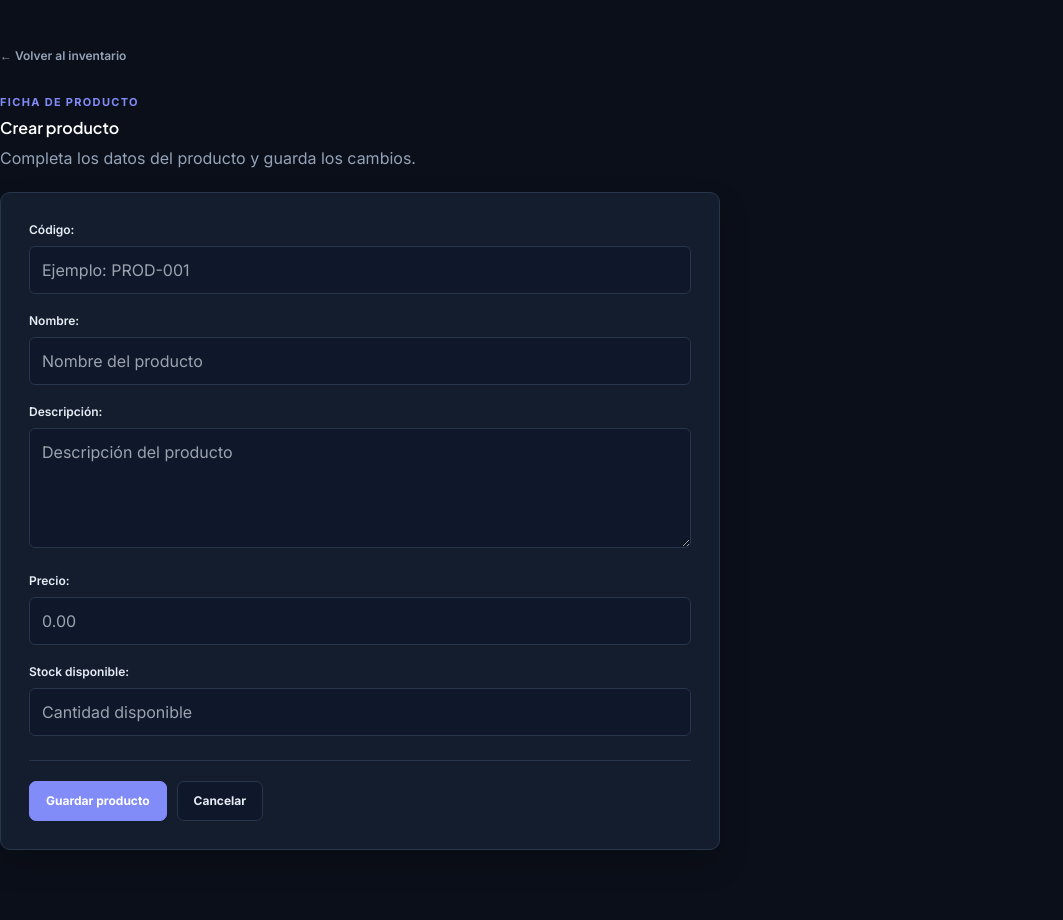
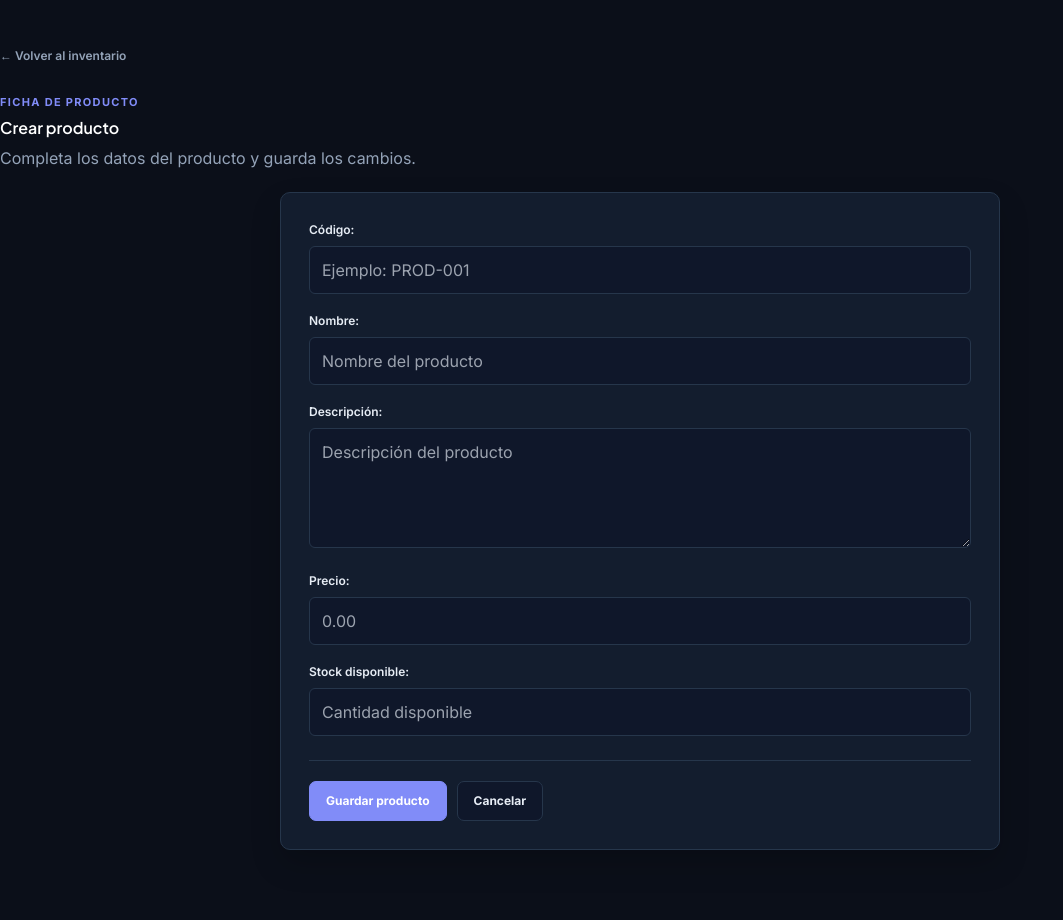
Before and after one commit to PerroBombaElectrico/Evaluacion-1, a Django app: page /inventario/producto/nuevo/ in a window 1280 px wide. Shown: the part 72-992 px from the top of the page, without its empty margins (0-1063 px from the left). Run offline with Django 4.2, Linux system fonts and the light colour scheme; some libraries are stand-ins or nearby versions.

Commit message:
Entrega Caso 2

```diff
--- a/templates/inventario/base.html
+++ b/templates/inventario/base.html
@@ -51,7 +51,7 @@
         .actions a:hover { color:#fff; }
         .empty-state { padding:60px 24px; text-align:center; }
         .empty-state p { color:var(--muted); }
-        .form-panel { max-width:720px; padding:28px; }
+        .form-panel { max-width:720px; margin:0 auto; padding:28px; }
         form p { margin:0 0 18px; }
         form label { display:block; margin-bottom:7px; color:var(--text); font-size:12px; font-weight:600; }
         .form-control { width:100%; padding:11px 12px; border:1px solid var(--line); border-radius:6px; outline:0; background:var(--panel-alt); color:var(--text); }
```
